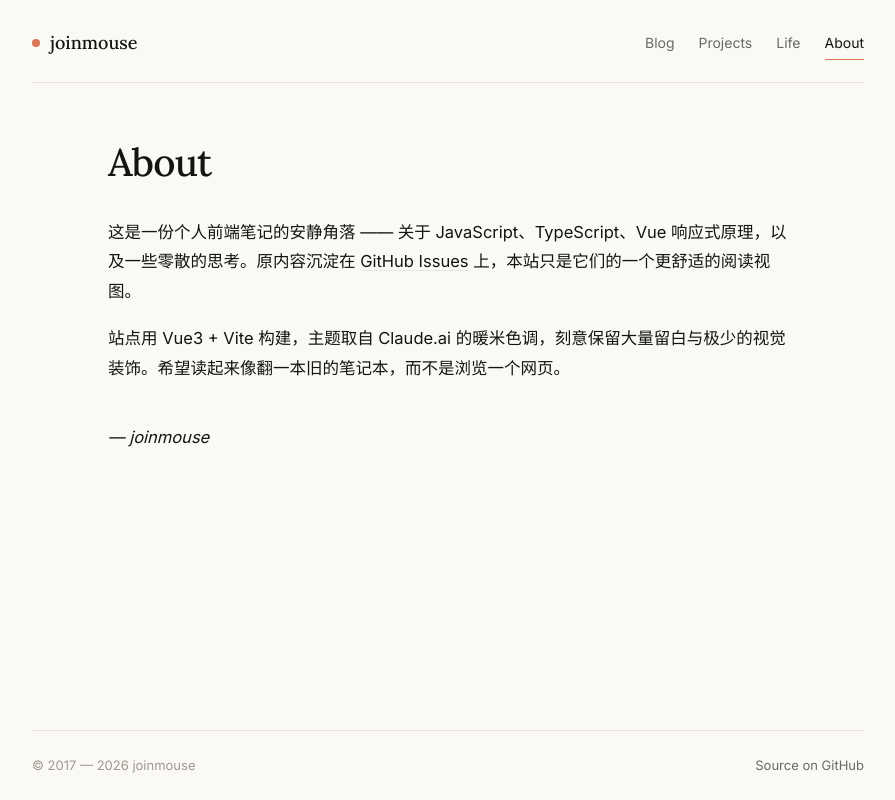
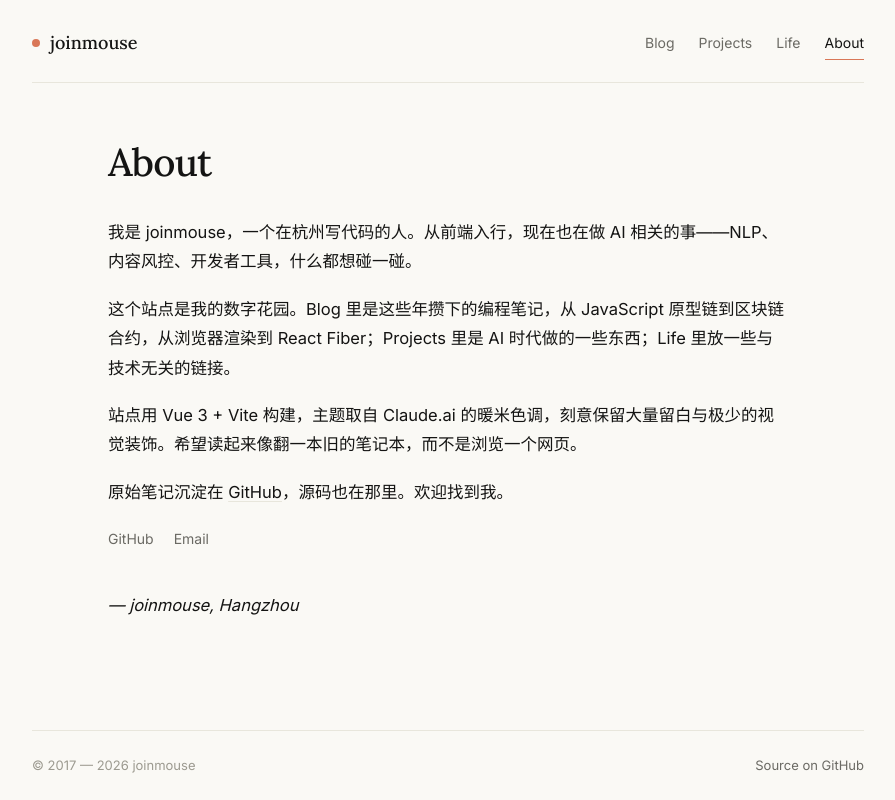
Before and after one commit to joinmouse/Blog, a Vue app: page /about in a window 1280 px wide. Shown: the whole page, without its empty margins (192-1087 px from the left). Built offline with nearby package versions, Linux system fonts and the light colour scheme.

Commit message:
feat: 完善 About 页面

```diff
--- a/src/pages/About.vue
+++ b/src/pages/About.vue
@@ -3,17 +3,34 @@
 <template>
   <section class="about">
     <h1>About</h1>
+
     <p>
-      这是一份个人前端笔记的安静角落 —— 关于 JavaScript、TypeScript、Vue
-      响应式原理，以及一些零散的思考。原内容沉淀在
-      <a href="https://github.com/joinmouse/Blog" target="_blank" rel="noopener">GitHub Issues</a>
-      上，本站只是它们的一个更舒适的阅读视图。
+      我是 joinmouse，一个在杭州写代码的人。从前端入行，现在也在做 AI 相关的事——NLP、内容风控、开发者工具，什么都想碰一碰。
     </p>
+
     <p>
-      站点用 Vue3 + Vite 构建，主题取自 Claude.ai
-      的暖米色调，刻意保留大量留白与极少的视觉装饰。希望读起来像翻一本旧的笔记本，而不是浏览一个网页。
+      这个站点是我的数字花园。Blog 里是这些年攒下的编程笔记，从 JavaScript 原型链到区块链合约，从浏览器渲染到 React Fiber；Projects 里是 AI 时代做的一些东西；Life 里放一些与技术无关的链接。
     </p>
-    <p class="sig">— joinmouse</p>
+
+    <p>
+      站点用 Vue 3 + Vite 构建，主题取自 Claude.ai 的暖米色调，刻意保留大量留白与极少的视觉装饰。希望读起来像翻一本旧的笔记本，而不是浏览一个网页。
+    </p>
+
+    <p>
+      原始笔记沉淀在
+      <a href="https://github.com/joinmouse/Blog" target="_blank" rel="noopener">GitHub</a>，源码也在那里。欢迎找到我。
+    </p>
+
+    <ul class="links">
+      <li>
+        <a href="https://github.com/joinmouse" target="_blank" rel="noopener">GitHub</a>
+      </li>
+      <li>
+        <a href="mailto:joinmouse@foxmail.com">Email</a>
+      </li>
+    </ul>
+
+    <p class="sig">— joinmouse, Hangzhou</p>
   </section>
 </template>
 
@@ -46,6 +63,24 @@
   color: var(--accent);
   text-decoration-color: var(--accent);
 }
+
+.links {
+  list-style: none;
+  padding: 0;
+  display: flex;
+  gap: 20px;
+  margin-bottom: 1.1em;
+}
+.links a {
+  font-size: 14px;
+  color: var(--text-soft);
+  text-decoration: none;
+  transition: color 0.15s ease;
+}
+.links a:hover {
+  color: var(--accent);
+}
+
 .sig {
   margin-top: 2.4em;
   color: var(--text-soft);
```
